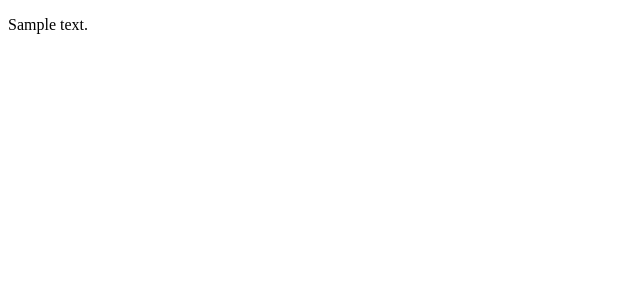
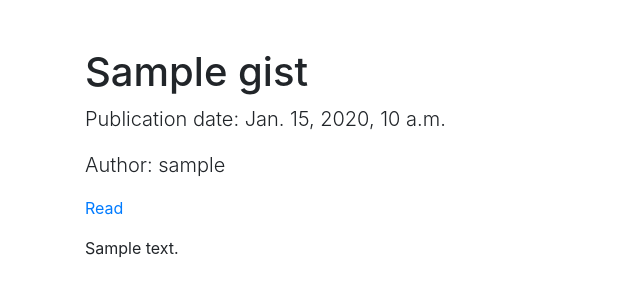
Before and after one commit to DiZiNnEs/gist-clone, a Django app: a page that uses templates/base.html in a window 1280 px wide. Before the commit the part shown is almost empty. Shown: the top 300 px of the page, without its empty margins (0-640 px from the left). Run offline with Django 3.2, Linux system fonts and the light colour scheme; tables that the repository leaves empty hold one stand-in row (values such as "Sample post"); some libraries are stand-ins or nearby versions.

Commit message:
refactor(templates): Update templates and add bootstrap magic :)

```diff
--- a/templates/base.html
+++ b/templates/base.html
@@ -3,12 +3,19 @@
 <head>
     <meta charset="UTF-8">
     {% block title %} {% endblock %}
+    {% load static %}
+    <link rel="stylesheet" href="{% static 'css/bootstrap.css' %}">
+    <link rel="stylesheet" href="{% static 'css/bootstrap-grid.css' %}">
+    <link rel="stylesheet" href="{% static 'css/bootstrap-reboot.css' %}">
 </head>
 <body>
 
 {% block body %} {% endblock %}
 
-{% block script %} {% endblock %}
+{% block script %}
+    <script src="{% static 'js/bootstrap.js' %}"></script>
+    <script src="{% static 'js/bootstrap.bundle.js' %}"></script>
+{% endblock %}
 
 </body>
 </html>
--- a/templates/detail-gist.html
+++ b/templates/detail-gist.html
@@ -6,6 +6,18 @@
 
 {% block body %}
     {% for obj in detail_object %}
-        {{ obj.content | markdown | safe }}
+          <main role="main" class="flex-shrink-0">
+            <div class="container">
+                <h1 class="mt-5">{{ obj.title }}</h1>
+                <p class="lead">Publication date: {{ obj.pub_date }}</p>
+                <p class="lead">Author: {{ obj.user }}</p>
+                <p>
+                    <a href="{{ obj.get_absolute_url }}">Read</a>
+                </p>
+                <p class="lead">
+                    {{ obj.content | markdown | safe }}
+                </p>
+            </div>
+        </main>
     {% endfor %}
 {% endblock %}
```
Also changed, not shown: templates/index.html (+11 -1 lines).
